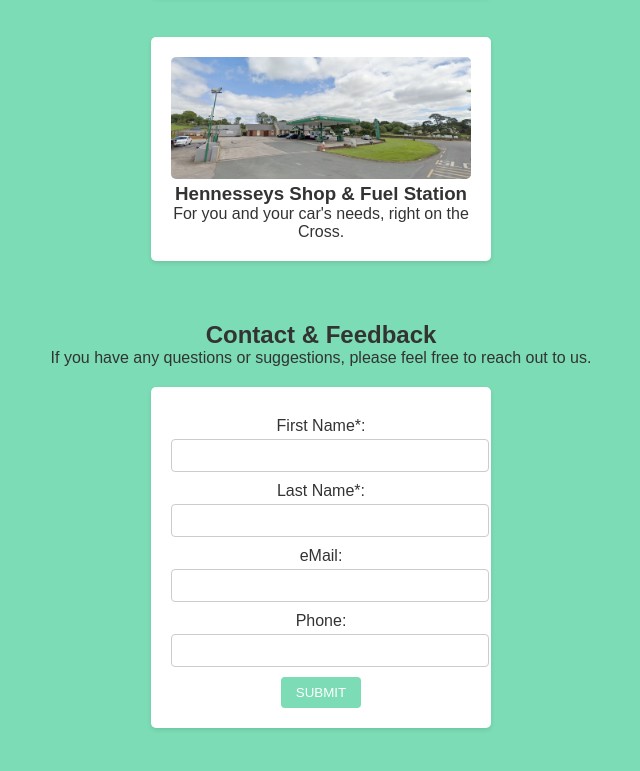
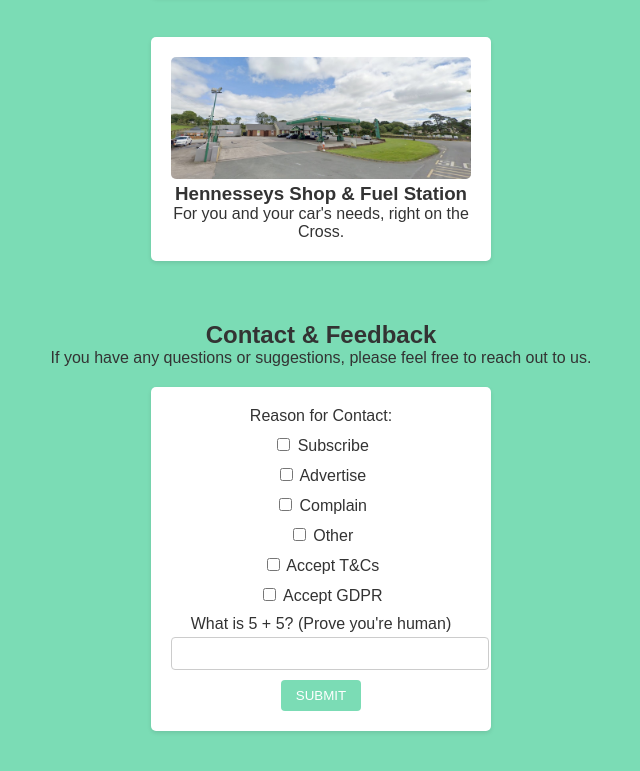
Before and after one commit to Sean5P/PP1-TEST-Whites-Cross, a plain HTML site: page index.html in a window 1280 px wide. Shown: the part 1093-1864 px from the top of the page, without its empty margins (319-959 px from the left). Drawn offline with Linux system fonts and the light colour scheme.

Commit message:
Updated Form

```diff
--- a/index.html
+++ b/index.html
@@ -64,25 +64,28 @@
             <h2 id="contact">Contact & Feedback</h2>
             <p>If you have any questions or suggestions, please feel free to reach out to us.</p>
 
-            <!-- Contact form here -->
+            <!-- Contact form starts here -->
             <form action="/submit" method="post" onsubmit="return validateForm()">
+                <!-- ... (rest of the input fields) -->
+
+                <p>Reason for Contact:</p>
+                <label><input type="checkbox" name="reason" value="subscribe"> Subscribe</label>
+                <label><input type="checkbox" name="reason" value="advertise"> Advertise</label>
+                <label><input type="checkbox" name="reason" value="complain"> Complain</label>
+                <label><input type="checkbox" name="reason" value="other"> Other</label>
+
                 <label>
-                    First Name*:
-                    <input type="text" name="first_name" required>
+                    <input type="checkbox" name="terms" required> Accept T&Cs
                 </label>
                 <label>
-                    Last Name*:
-                    <input type="text" name="last_name" required>
+                    <input type="checkbox" name="gdpr" required> Accept GDPR
                 </label>
+
+                <!-- Simple CAPTCHA -->
                 <label>
-                    eMail:
-                    <input type="email" name="email" id="email">
+                    What is 5 + 5? (Prove you're human)
+                    <input type="text" name="captcha" id="captcha">
                 </label>
-                <label>
-                    Phone:
-                    <input type="tel" name="phone" id="phone">
-                </label>
-                <!-- ... (rest of the form) -->
 
                 <input type="submit" value="SUBMIT">
             </form>
```
